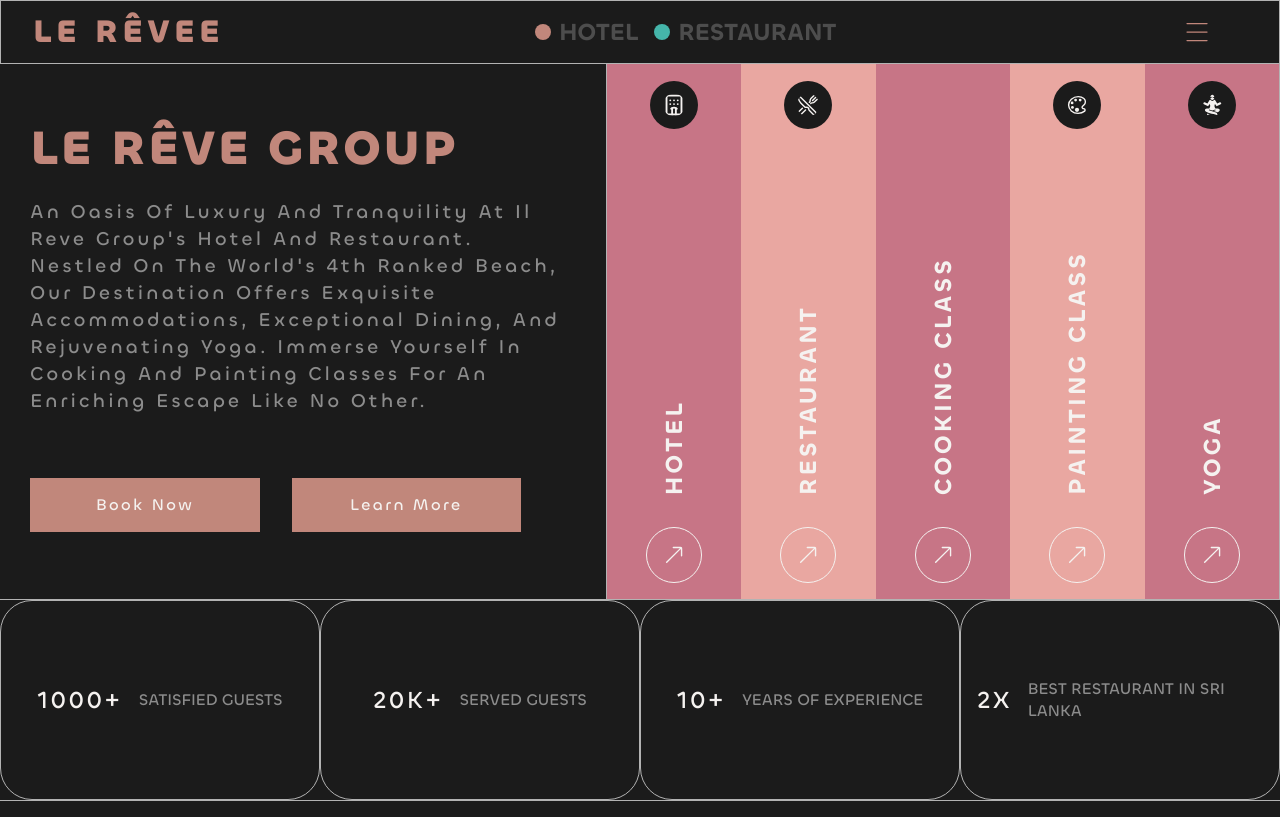
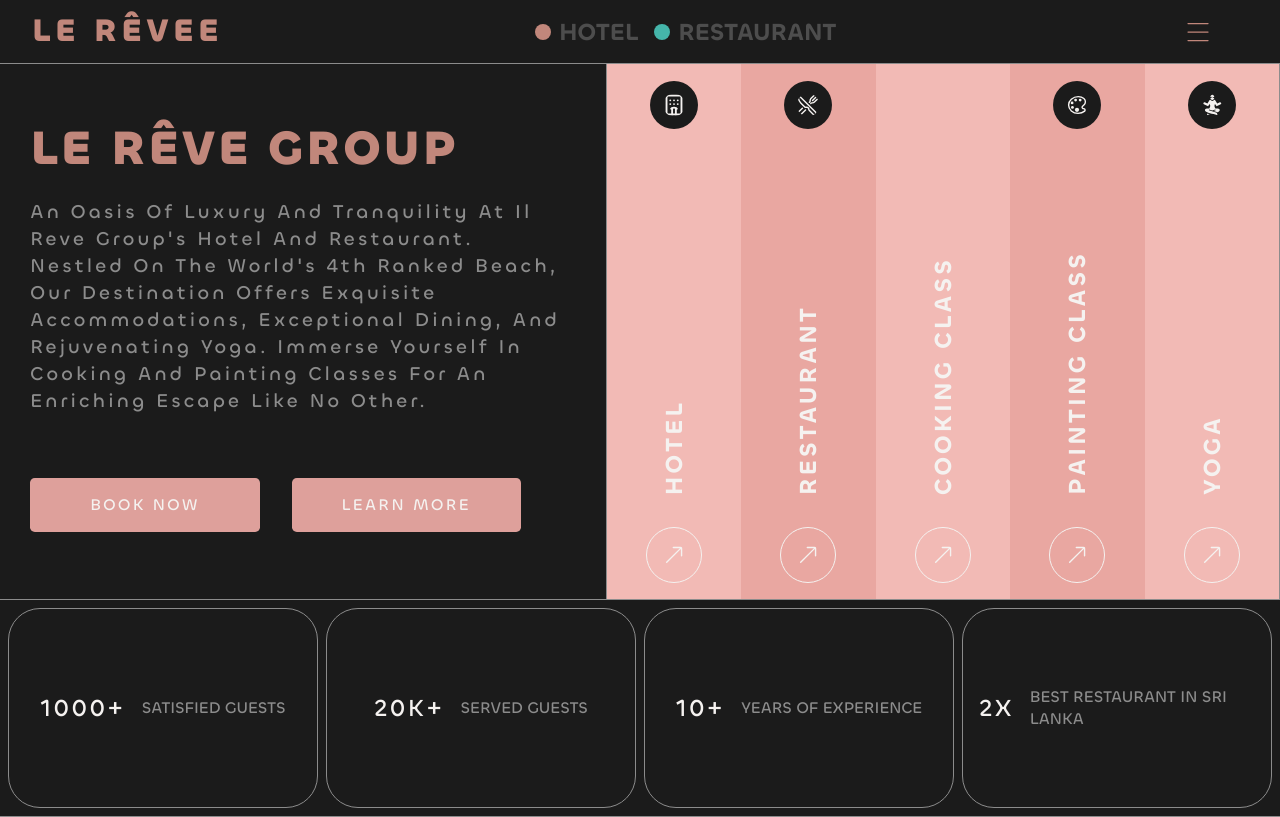
Before and after one commit to shehabwaleedd/le-reve, a React (Create React App) app: page / in a window 1280 px wide. Built offline with nearby package versions, Linux system fonts and the light colour scheme; some icons are missing.

Commit message:
updated the accent color and buttons as well. applied padding for the achiv cards.

```diff
--- a/src/App.css
+++ b/src/App.css
@@ -10,7 +10,7 @@
   --body-color: #fff7f3;
   --container-color: #f5f2f0;
   --accent-color-darker: #244224;
-  --border-color: hsl(var(--hue), var(--sat), 70%);
+  --border-color: hsl(var(--hue), var(--sat), 55%);
   --box-shadow: -4px 2px 20px 1px rgba(125, 57, 57, 0.05);
   --webkit-shadow: -4px 6px 31px 0px rgba(93, 110, 96, 0.6);
   --moz-box-shadow: -4px 6px 31px 0px rgba(93, 110, 96, 0.6);
--- a/src/navbar/Navbar.css
+++ b/src/navbar/Navbar.css
@@ -5,7 +5,7 @@
     width: 100%;
     height: 4rem;
     z-index: 1000;
-    border: 0.7px solid var(--border-color);
+    border-bottom: 0.3px solid var(--border-color);
     background-color: var(--background-color);
     transition: all 1s cubic-bezier(0.16, 1, 0.3, 1);
 }
--- a/src/pages/home/Home.css
+++ b/src/pages/home/Home.css
@@ -70,9 +70,11 @@
     height: 100%;
     gap: 1rem;
     padding: 1rem;
-    background-color: var(--accent-color);
+    background-color: #dea09b;
     cursor: pointer;
+    text-transform: uppercase;
     transition: all 0.3s ease-in-out;
+    border-radius: 0.3rem;
     color: var(--container-color);
     font-family: 'Chillax-Medium';
     letter-spacing: 0.15rem;
@@ -147,7 +149,7 @@
 }
 
 .hotel {
-    background-color: #c77586;
+    background-color: #f2bab5;
 }
 
 .restaurant {
@@ -155,7 +157,7 @@
 }
 
 .cooking {
-    background-color: #c77586;
+    background-color: #f2bab5;
 }
 
 .painting {
@@ -163,7 +165,7 @@
 }
 
 .yoga {
-    background-color: #c77586;
+    background-color: #f2bab5;
 }
 
 @media (max-width: 436px) {
--- a/src/pages/home/achievments/Achievments.css
+++ b/src/pages/home/achievments/Achievments.css
@@ -12,7 +12,8 @@
     grid-template-columns: repeat(4, 1fr);
     width: 100%;
     height: 100%;
-
+    padding: 0.5rem;
+    gap: 0.5rem;
 }
 
 .achievments__card {
```
